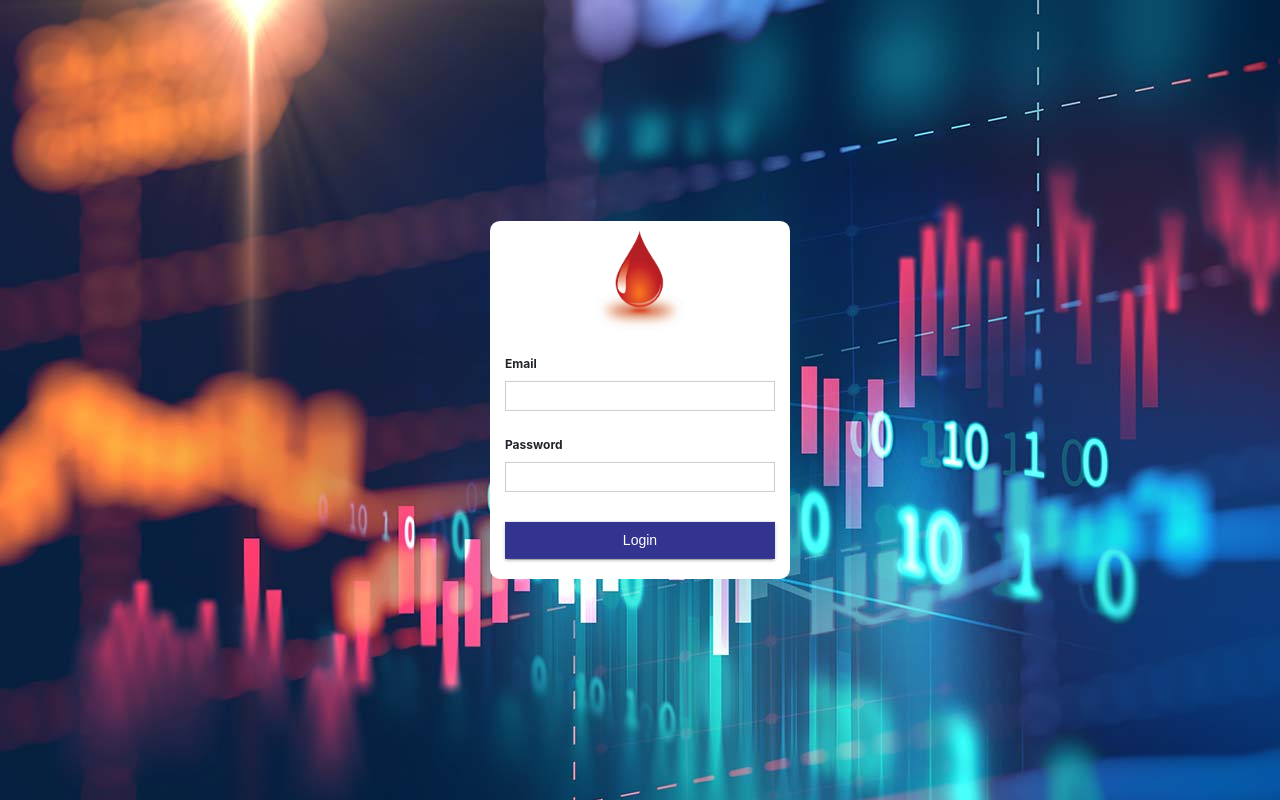
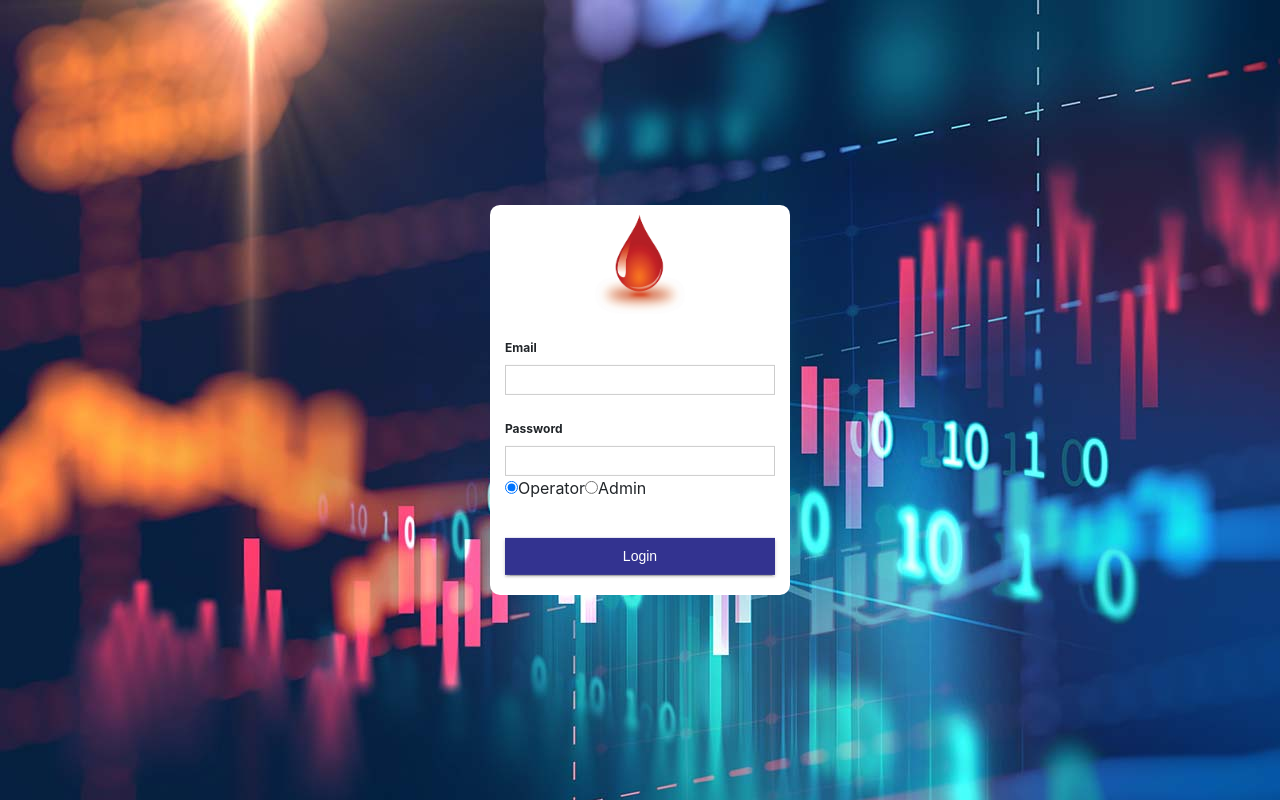
Before and after one commit to ganesh0411/DB_BloodBankManagement, a React (Create React App) app: page /login in a window 1280 px wide. Built offline with nearby package versions, Linux system fonts and the light colour scheme; no server answers.

Commit message:
admin login

```diff
--- a/src/Routes.js
+++ b/src/Routes.js
@@ -37,6 +37,7 @@ import AddEvent from "./containers/event/AddEvent";
 import BloodLimitList from "./containers/bloodLimit/BloodLimitList";
 import UpdateBloodLimit from "./containers/bloodLimit/UpdateBloodLimit";
 import SendNotification from "./containers/sendNotification/SendNotification";
+import AdminDashboard from "./containers/dashboard/AdminDashboard";
 
 export const history = createBrowserHistory();
 
@@ -98,7 +99,7 @@ class Routes extends Component {
           {this.props.auth &&
             this.props.auth.loginData &&
             this.props.auth.loginData.access_token && (
-              <nav class="navbar navbar-expand-lg navbar-light bg-light navbar-default">
+              <nav className="navbar navbar-expand-lg navbar-light bg-light navbar-default">
                 <button
                   class="navbar-toggler"
                   type="button"
@@ -115,11 +116,14 @@ class Routes extends Component {
                     <li
                       class="nav-item"
                       onClick={() => {
-                        history.push("/Dashboard");
+                        const url = this.props.auth.loginData.DBA_id
+                          ? "/adminDashboard"
+                          : "/Dashboard";
+                        history.push(url);
                       }}
                     >
                       <a class="nav-link" href="#">
-                        Home <span class="sr-only">(current)</span>
+                        Home
                       </a>
                     </li>
                     <li
@@ -133,6 +137,7 @@ class Routes extends Component {
                       </a>
                     </li>
 
+                    {this.props.auth.loginData.Operator_id && (
                       <li
                         class="nav-item"
                         onClick={() => {
@@ -143,6 +148,8 @@ class Routes extends Component {
                           Branch List
                         </a>
                       </li>
+                    )}
+                    {this.props.auth.loginData.DBA_id && (
                       <li
                         class="nav-item"
                         onClick={() => {
@@ -153,6 +160,8 @@ class Routes extends Component {
                           Operator List
                         </a>
                       </li>
+                    )}
+                    {this.props.auth.loginData.DBA_id && (
                       <li
                         class="nav-item"
                         onClick={() => {
@@ -163,6 +172,8 @@ class Routes extends Component {
                           Blood Bank List
                         </a>
                       </li>
+                    )}
+                    {this.props.auth.loginData.Operator_id && (
                       <li
                         class="nav-item"
                         onClick={() => {
@@ -173,6 +184,8 @@ class Routes extends Component {
                           Event List
                         </a>
                       </li>
+                    )}
+                    {this.props.auth.loginData.Operator_id && (
                       <li
                         class="nav-item"
                         onClick={() => {
@@ -183,6 +196,8 @@ class Routes extends Component {
                           Blood Limit List
                         </a>
                       </li>
+                    )}
+                    {this.props.auth.loginData.Operator_id && (
                       <li
                         class="nav-item"
                         onClick={() => {
@@ -193,6 +208,7 @@ class Routes extends Component {
                           Search Donor
                         </a>
                       </li>
+                    )}
                   </ul>
 
                   <ul className="nav navbar-nav navbar-right">
@@ -339,6 +355,12 @@ class Routes extends Component {
                 type="create"
               />
               <PrivateRoute
+                path={"/adminDashboard"}
+                component={AdminDashboard}
+                exact={true}
+                type="create"
+              />
+              <PrivateRoute
                 path={"/sendNotification"}
                 component={SendNotification}
                 exact={true}
--- /dev/null
+++ b/src/containers/dashboard/AdminDashboard.js
@@ -0,0 +1,11 @@
+import React, { Component } from 'react'
+
+export default class AdminDashboard extends Component {
+    render() {
+        return (
+            <div>
+                Admin dashboard
+            </div>
+        )
+    }
+}
--- a/src/containers/login/index.js
+++ b/src/containers/login/index.js
@@ -2,7 +2,7 @@ import React, { Component } from "react";
 import { connect } from "react-redux";
 import { Redirect } from "react-router-dom";
 
-import { login } from "./loginAction";
+import { login, adminLogin } from "./loginAction";
 import { fakeAuth, history } from "../../Routes";
 import "./index.scss";
 import { fetchFromObject, setDeep } from "../../utils/utilityFunctions";
@@ -15,6 +15,7 @@ import BackgroundImage from "../../assets/images/background.jpg";
 export class Login extends Component {
   state = {
     redirectToReferrer: false,
+    user: "operator",
     formConfig: {
       email: {
         type: "text",
@@ -119,20 +120,33 @@ export class Login extends Component {
   login = (e) => {
     e.preventDefault();
     const isFormValid = this.validateForm();
+
     if (isFormValid.isValid) {
-      this.props.login(isFormValid.obj, () => {
-        fakeAuth.authenticate(() => {
-          this.setState({ redirectToReferrer: true });
+      const { user } = this.state;
+      if (user == "operator") {
+        this.props.login(isFormValid.obj, () => {
+          fakeAuth.authenticate(() => {
+            this.setState({ redirectToReferrer: true });
+          });
         });
-      });
+      } else {
+        this.props.adminLogin(isFormValid.obj, () => {
+          fakeAuth.authenticate(() => {
+            history.push('/adminDashboard')
+          });
+        });
+      }
     }
+  };
+  updateUser = (e) => {
+    this.setState({ user: e.target.value });
   };
 
   render() {
     let { from } = this.props.location.state || {
       from: { pathname: `/Dashboard` },
     };
-    let { redirectToReferrer } = this.state;
+    let { redirectToReferrer, user } = this.state;
     const { email, password } = this.state.formConfig;
 
     if (redirectToReferrer) return <Redirect to={from} />;
@@ -156,6 +170,22 @@ export class Login extends Component {
           <div className="loginforminn">
             <Input {...email} onChange={this.onInputChange} />
             <Input {...password} onChange={this.onInputChange} />
+            <input
+              type="radio"
+              name="user"
+              value={"operator"}
+              checked={user == "operator"}
+              onChange={this.updateUser}
+            />
+            <label>Operator</label>
+            <input
+              type="radio"
+              name="user"
+              value={"admin"}
+              checked={user == "admin"}
+              onChange={this.updateUser}
+            />
+            <label>Admin</label>
 
             <button type="submit" className="commonbtn">
               Login
@@ -176,6 +206,9 @@ const mapDispatchToProps = (dispatch) => {
     login: (data, callback) => {
       dispatch(login(data, callback));
     },
+    adminLogin: (data, callback) => {
+      dispatch(adminLogin(data, callback));
+    },
   };
 };
 
--- a/src/containers/login/loginAction.js
+++ b/src/containers/login/loginAction.js
@@ -30,7 +30,7 @@ export const login = (data, callback) => {
 };
 
 export const adminLogin = (data, callback) => {
-  const loginDetail = { Email: data.email, Password: data.password };
+  const loginDetail = { Email_id: data.email, Password: data.password };
   return (dispatch, getState) => {
     dispatch(startLoading());
     return axios
```
Lines whose indentation alone changed are shown as unchanged.
